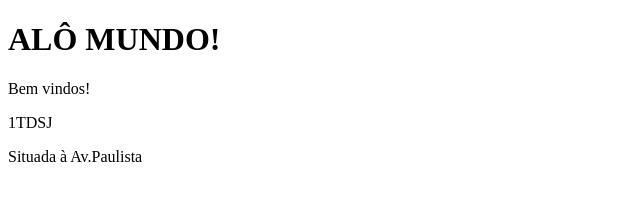
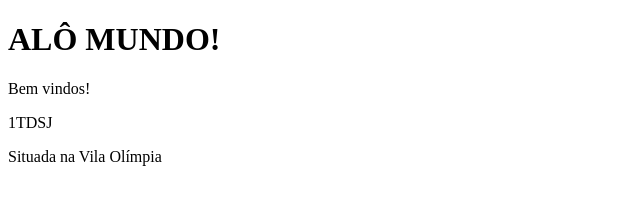
Before and after one commit to NicolasTigle/Exemplo, a plain HTML site: page index.html in a window 1280 px wide. Shown: the full height of the page, 0-640 px from the left. Drawn offline with Linux system fonts and the light colour scheme.

Commit message:
Mudança de localização da Turma.

```diff
--- a/index.html
+++ b/index.html
@@ -9,7 +9,7 @@
 	<div>
 	      <p>Bem vindos!</p>
 	      <p>1TDSJ</p>
-		  <p>Situada à Av.Paulista</p>
+		  <p>Situada na Vila Olímpia</p>
 	</div>
      </body>
 </html>
```
